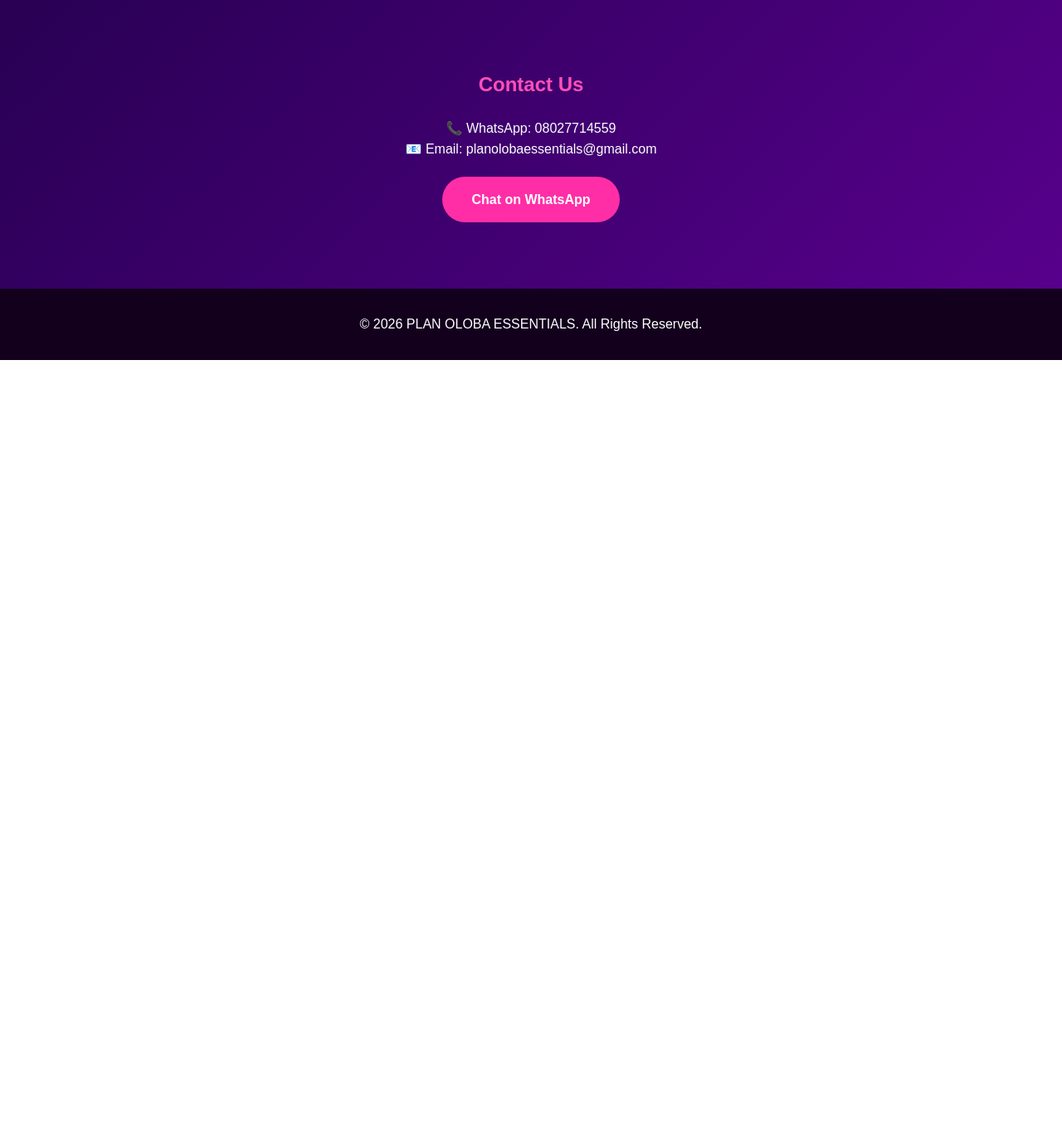
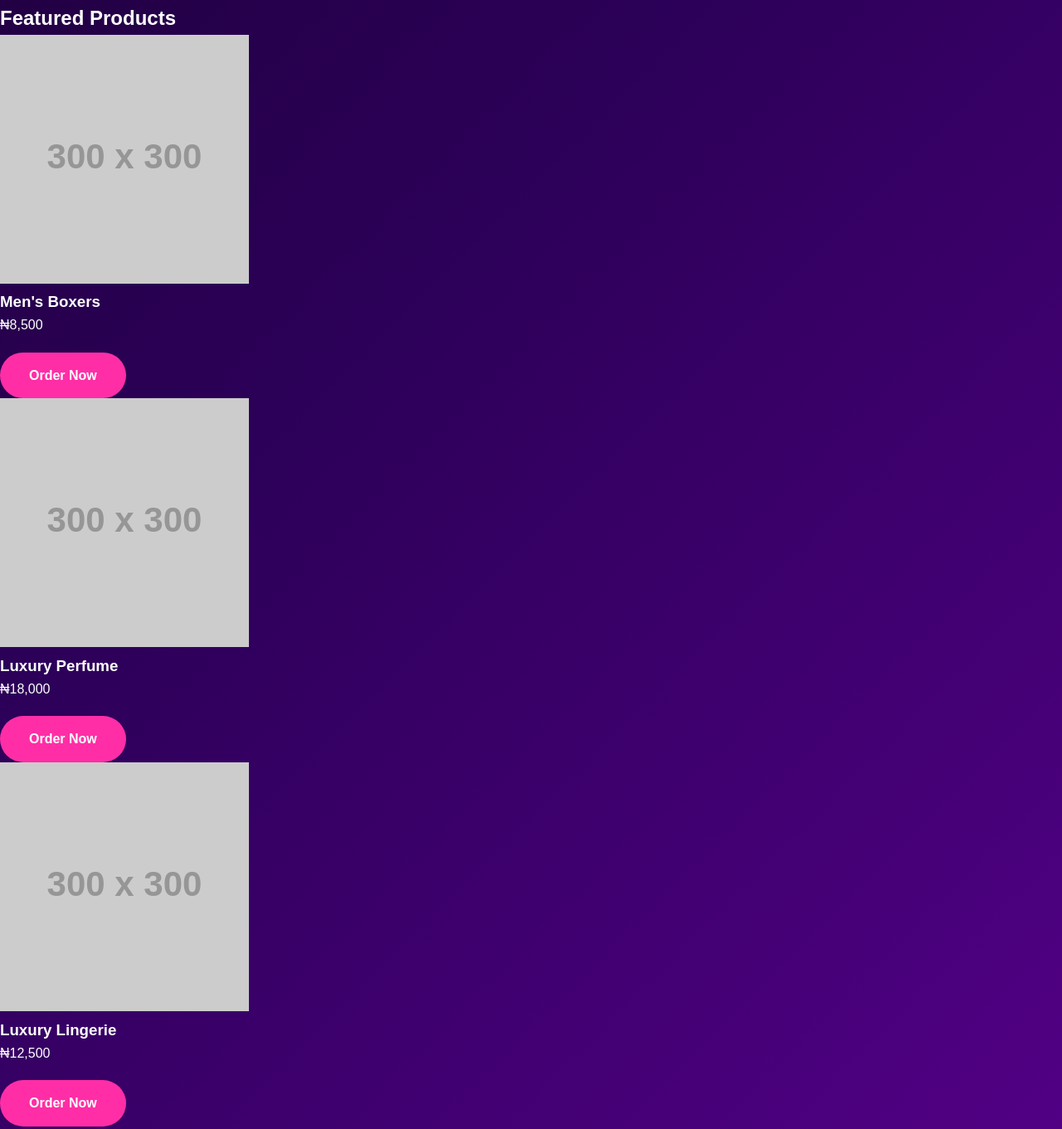
Before and after one commit to POE-hub001/plan-oloba-essentials, a plain HTML site: page index.html in a window 1280 px wide. Shown: the part 1494-2855 px from the top of the page at 83% size. Before the commit the page ends 1928 px from the top, so only its background shows below. Drawn offline with Linux system fonts and the light colour scheme; placeholder pictures from the web are drawn by us.

Commit message:
Add featured products section to index.html

```diff
--- a/index.html
+++ b/index.html
@@ -106,7 +106,36 @@ excellent customer service and fast delivery across Nigeria.
 </p>
 
 </section>
+<section class="featured">
 
+<h2>Featured Products</h2>
+
+<div class="product-grid">
+
+<div class="product-card">
+<img src="https://via.placeholder.com/300x300?text=Men+Boxers" alt="Men's Boxers">
+<h3>Men's Boxers</h3>
+<p>₦8,500</p>
+<a href="https://wa.me/2348027714559" class="btn">Order Now</a>
+</div>
+
+<div class="product-card">
+<img src="https://via.placeholder.com/300x300?text=Perfume" alt="Perfume">
+<h3>Luxury Perfume</h3>
+<p>₦18,000</p>
+<a href="https://wa.me/2348027714559" class="btn">Order Now</a>
+</div>
+
+<div class="product-card">
+<img src="https://via.placeholder.com/300x300?text=Lingerie" alt="Lingerie">
+<h3>Luxury Lingerie</h3>
+<p>₦12,500</p>
+<a href="https://wa.me/2348027714559" class="btn">Order Now</a>
+</div>
+
+</div>
+
+    </section>
 <section id="contact">
 
 <h2>Contact Us</h2>
```
